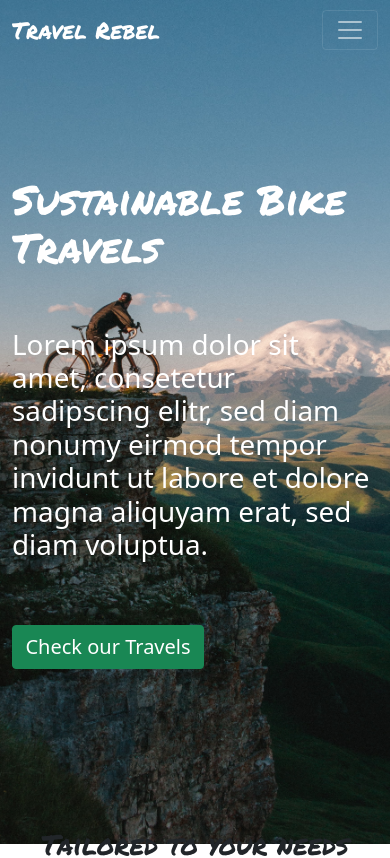
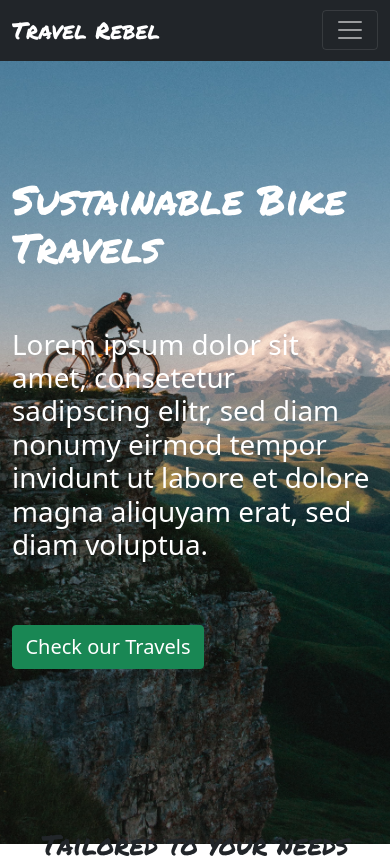
Before and after one commit to rbr0uwers/Travelrebel, an Angular app: page / in a window 390 px wide. Shown: the top 858 px of the page. Built offline with nearby package versions, Linux system fonts and the light colour scheme.

Commit message:
Navbar adapted to smaller screen size

```diff
--- a/src/app/navbar/navbar.component.css
+++ b/src/app/navbar/navbar.component.css
@@ -1,3 +1,13 @@
 .fa-bicycle {
     font-size: 1.5rem;
 }
+
+.navbar {
+    background-color: transparent;
+}
+
+@media (max-width: 768px) {
+    .navbar {
+        background-color: #212529;
+    }
+}
--- a/src/app/navbar/navbar.component.html
+++ b/src/app/navbar/navbar.component.html
@@ -1,16 +1,17 @@
-<nav class="navbar navbar-expand-lg navbar-dark bg-transparent fixed-top">
-    <div class="container">
+<nav class="navbar navbar-expand-sm navbar-dark fixed-top">
+    <div class="container-md">
         <a class="navbar-brand fs-3 rebel-font" routerLink="">Travel Rebel</a>
         <button class="navbar-toggler" type="button" data-bs-toggle="collapse" data-bs-target="#navbarNavAltMarkup" aria-controls="navbarNavAltMarkup" aria-expanded="false" aria-label="Toggle navigation">
             <span class="navbar-toggler-icon"></span>
         </button>
         <div class="collapse navbar-collapse" id="navbarNavAltMarkup">
-            <div class="navbar-nav">
+            <div class="navbar-nav w-100">
                 <a class="nav-link fs-4" routerLink="">Home</a>
                 <a class="nav-link fs-4" routerLink="../travels">Our Travels</a>
                 <a class="nav-link fs-4" routerLink="../blog">Blog</a>
-                <a class="nav-link fs-4" routerLink="../checkout"><i class="fas fa-bicycle"></i><span class="badge bg-success fs-6">{{travelCnt}}</span></a>
+                <a class="nav-link fs-4 ms-lg-auto" routerLink="../checkout"><i class="fas fa-bicycle"></i><span class="badge bg-success fs-6">{{travelCnt}}</span></a>
             </div>
         </div>
+
     </div>
 </nav>
--- a/src/app/navbar/navbar.component.ts
+++ b/src/app/navbar/navbar.component.ts
@@ -22,14 +22,19 @@ export class NavbarComponent implements OnInit, DoCheck {
 
   @HostListener('window:scroll', ['$event'])
   onWindowScroll(e: Event) {
-    let ele = document.querySelector('.navbar');
-    let hero = document.querySelector('.hero')
+    let ele = document.querySelector<HTMLElement>('.navbar');
+    let hero = document.querySelector<HTMLElement>('.hero')
+
+    //ignore on md size --> set it to #212529 instead
+    if (window.innerWidth < 768) {
+      ele!.style.backgroundColor = "#212529";
+      return;
+    }
+
     if (window.pageYOffset >= hero!.clientHeight - ele!.clientHeight) {
-      ele!.classList.add('bg-dark');
-      ele!.classList.remove('bg-transparent');
+      ele!.style.backgroundColor = "#212529";
     } else {
-      ele!.classList.remove('bg-dark');
-      ele!.classList.add('bg-transparent');
+      ele!.style.backgroundColor = "transparent";
     }
   }
 }
```
